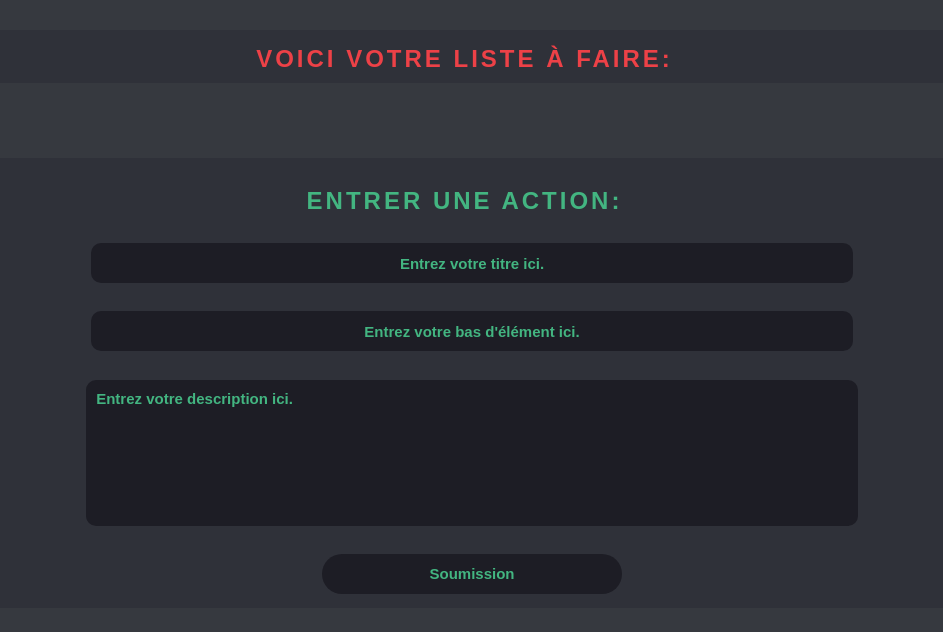
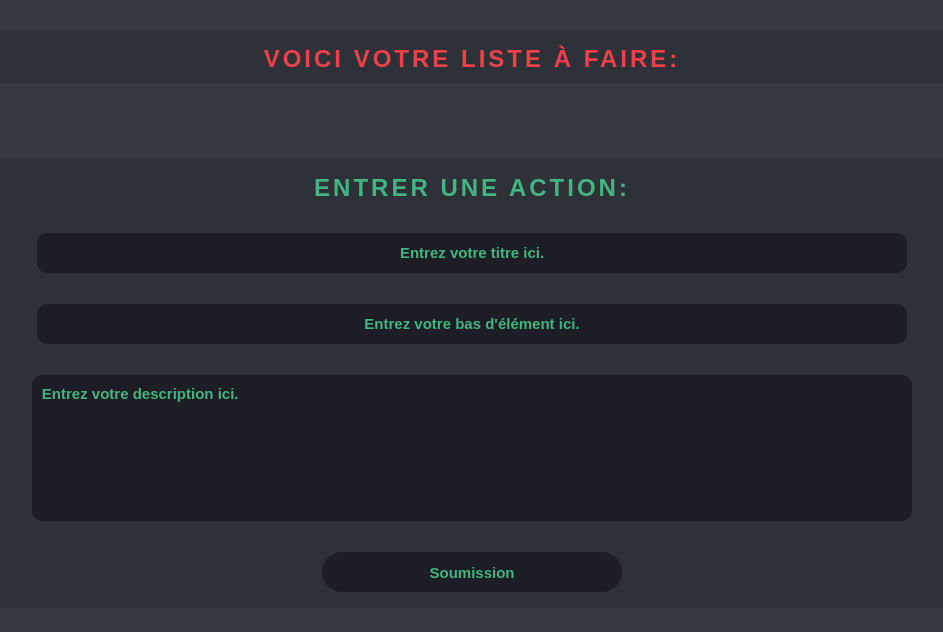
Before and after one commit to testers3333/todolist, a plain HTML site: page index.html in a window 1280 px wide. Shown: the whole page, without its empty margins (168-1111 px from the left). Drawn offline with Linux system fonts and the light colour scheme; a web font is replaced by a local one.

Commit message:
Update style.css

```diff
--- a/style.css
+++ b/style.css
@@ -59,8 +59,6 @@ body {
     margin-bottom: 10px;
     justify-content: center;
     text-align: center;
-    margin-top: 15px;
-    margin-right: 15px;
 }
 
 .todo .se div {
@@ -138,7 +136,7 @@ body {
     background-color: var(--couleur-div);
     border: none;
     height: 40px;
-    width: 70%;
+    width: 80%;
     text-align: center;
     border-radius: 10px;
     font-size: 15px;
@@ -163,7 +161,7 @@ body {
     resize: none;
     background-color: var(--couleur-div);
     border: none;
-    width: 70%;
+    width: 80%;
     text-align: start;
     border-radius: 10px;
     font-size: 15px;
@@ -227,8 +225,6 @@ body {
     justify-content: center;
     text-align: center;
     display: block;
-    margin-top: 15px;
-    margin-right: 15px;
 }
 
 .sec div h1:hover {
```
